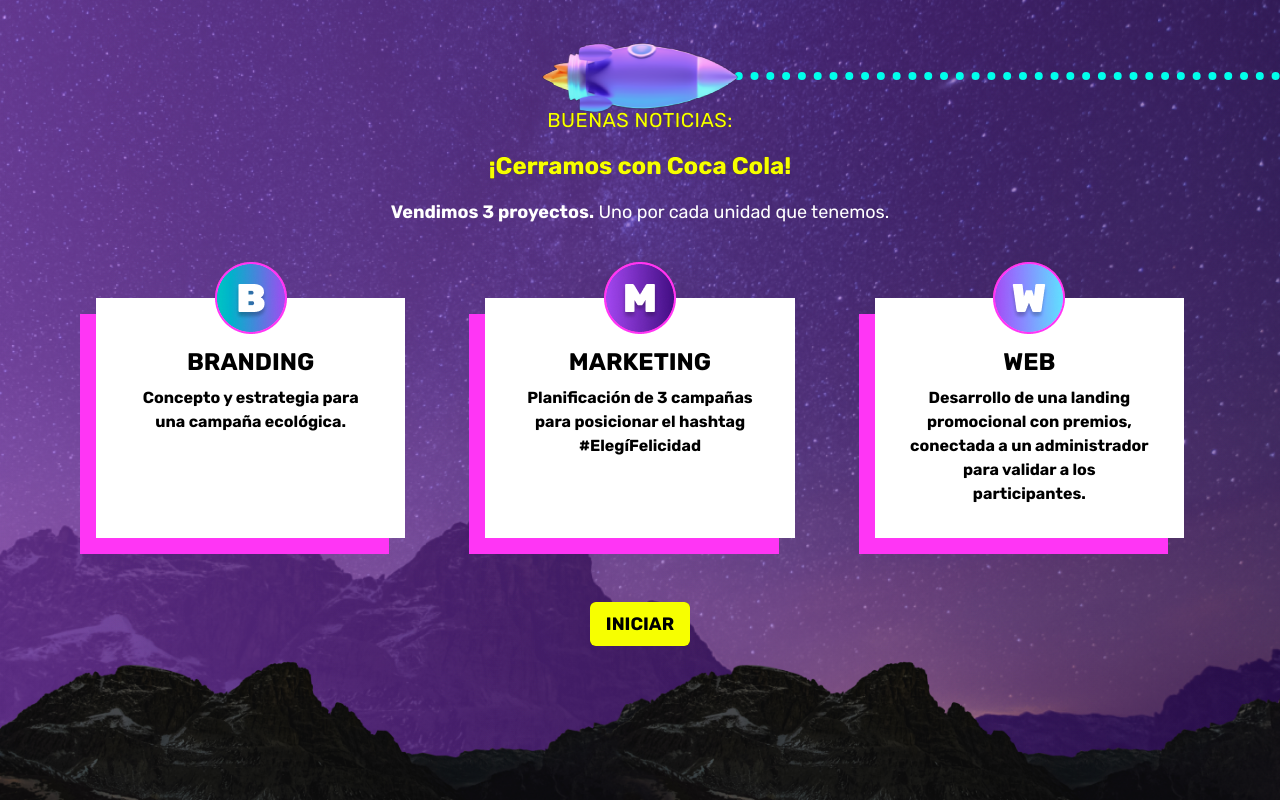
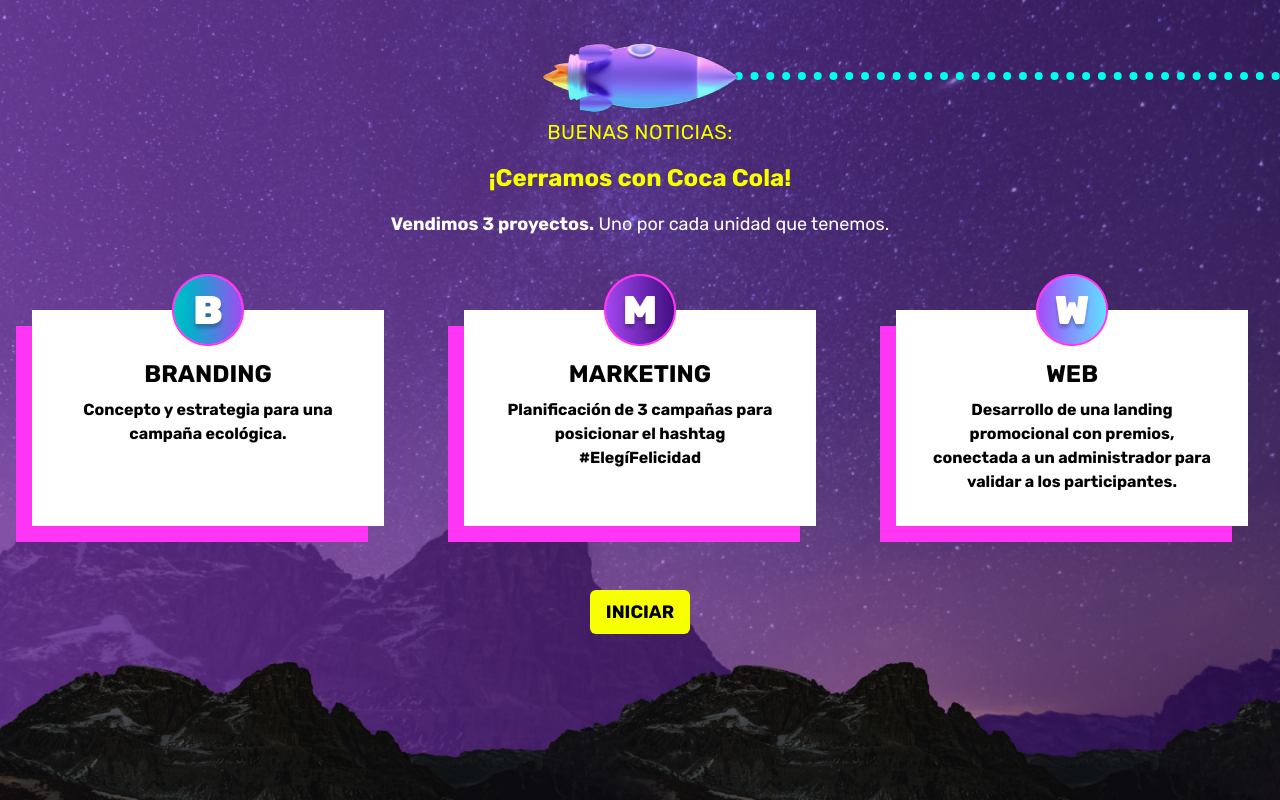
Before and after one commit to Nahuel-NP/Jugate-con-circulo, a React (Vite) app: page /situation in a window 1280 px wide. Built offline with nearby package versions, Linux system fonts and the light colour scheme; what tailwindcss-animated would draw is missing.

Commit message:
fix situation page padding

```diff
--- a/src/pages/Situation.tsx
+++ b/src/pages/Situation.tsx
@@ -30,7 +30,7 @@ const Situation = () => {
 
   return (
 
-    <section className="flex items-center justify-center w-full min-h-screen p-16 md:pt-4 saturate-150" style={{ viewTransitionName: 'view', background: 'linear-gradient(90deg, rgba(145, 83, 197, 0.50) 0%, rgba(53, 19, 96, 0.50) 99.99%)' }} >
+    <section className="flex items-center justify-center w-full min-h-screen py-16 md:pt-4 saturate-150" style={{ viewTransitionName: 'view', background: 'linear-gradient(90deg, rgba(145, 83, 197, 0.50) 0%, rgba(53, 19, 96, 0.50) 99.99%)' }} >
       <div className="container flex flex-col items-center justify-center gap-4 p-4 text-center ">
         <h2 className="text-xl tracking-wide uppercase text-c-yellow">
           BUENAS NOTICIAS:
```
